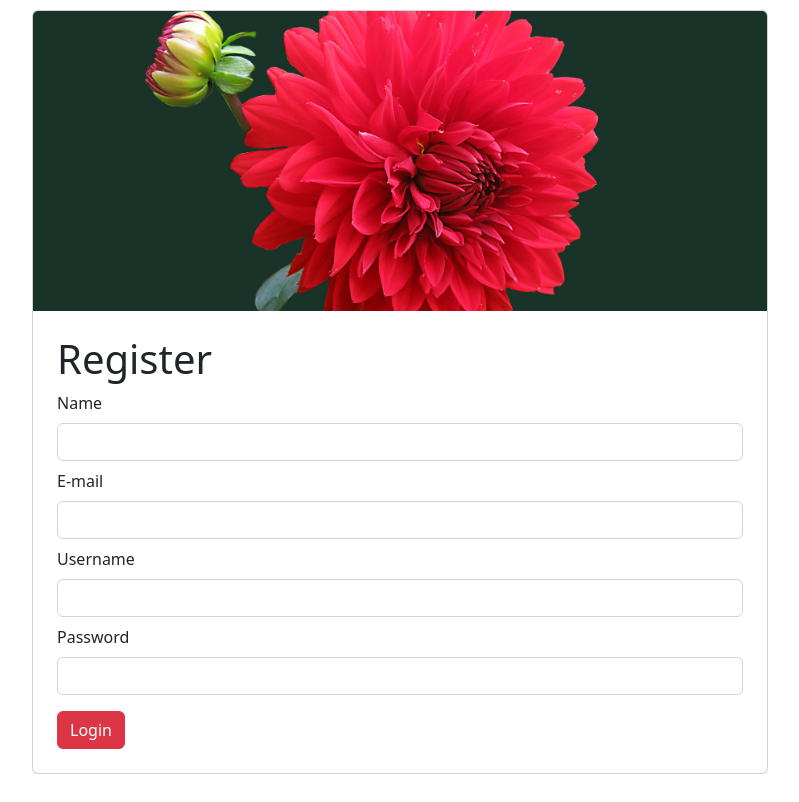
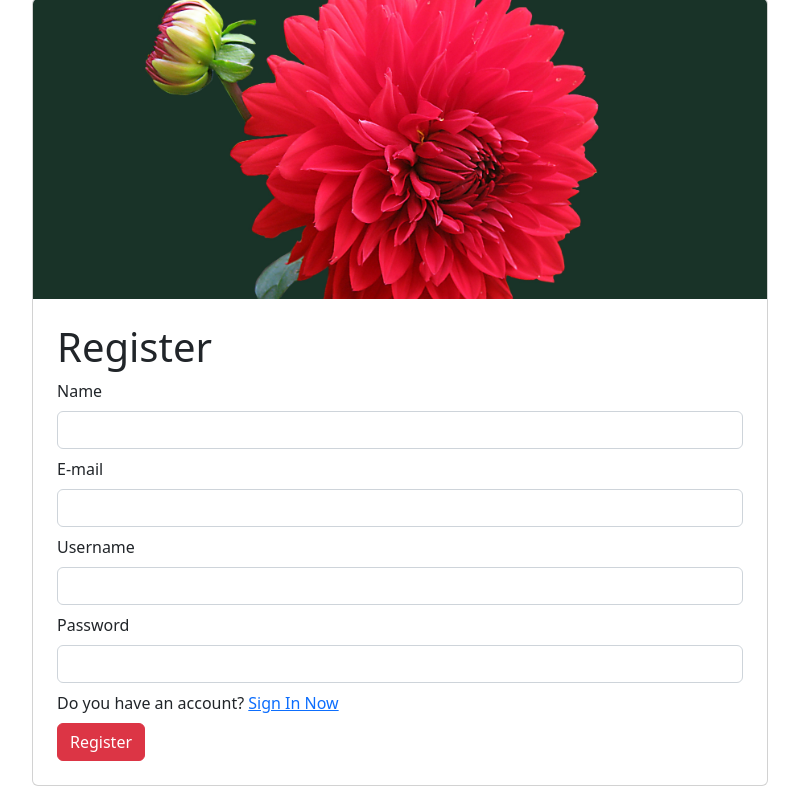
Before and after one commit to ofcskn/django_social_media_basic, a Django app: page /account/register in a window 1280 px wide. Shown: the whole page, without its empty margins (240-1039 px from the left). Before the commit the page ends 774 px from the top, so only its background shows below. Run offline with Django 4.2, Linux system fonts and the light colour scheme.

Commit message:
Updated account pages

```diff
--- a/account/templates/account/login.html
+++ b/account/templates/account/login.html
@@ -15,6 +15,9 @@
         <label for="password" class="form-label">Password</label>
         <input type="password" class="form-control" name="password" aria-describedby="password" required >
     </div>
+    <div class="d-flex justify-content-start">
+        <span>Don't you have an account? <a href="{% url 'account:register' %}">Create Now</a></span>
+    </div>
     <input type="submit" class="btn btn-danger mt-2" value="Login">
 </form>
 
--- a/account/templates/account/register.html
+++ b/account/templates/account/register.html
@@ -23,7 +23,10 @@
         <label for="password" class="form-label">Password</label>
         <input type="password" class="form-control" name="password" aria-describedby="password" required >
     </div>
-    <input type="submit" class="btn btn-danger mt-2" value="Login">
+    <div class="d-flex justify-content-start">
+        <span>Do you have an account? <a href="{% url 'account:login' %}">Sign In Now</a></span>
+    </div>
+    <input type="submit" class="btn btn-danger mt-2" value="Register">
 </form>
 
 {% endblock %}
```
